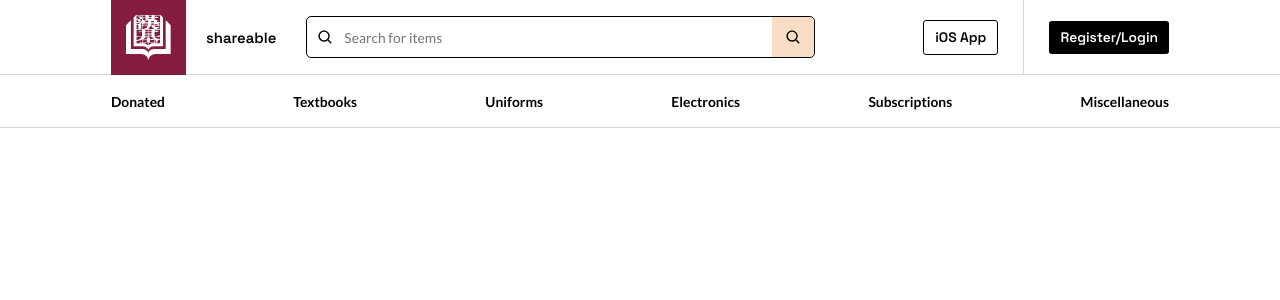
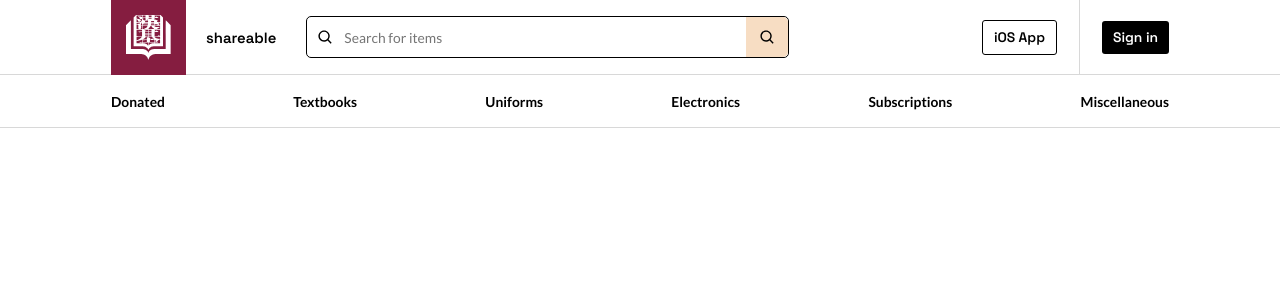
Before and after one commit to ang9009/tradeable, a React (Create React App) app: page /sign-in in a window 1280 px wide. Shown: the top 300 px of the page. Built offline with nearby package versions, Linux system fonts and the light colour scheme; no server answers.

Commit message:
Finished auth widget

```diff
--- a/src/components/ui/Button/Button.js
+++ b/src/components/ui/Button/Button.js
@@ -1,10 +1,9 @@
 import ButtonCSS from "./Button.module.css";
 
-function Button({ type, onClick, text, styles }) {
+function Button({ type, onClick, text, className }) {
   return (
     <button
-      style={styles}
-      className={`${ButtonCSS[type]} ${ButtonCSS["all-btns"]}`}
+      className={`${ButtonCSS[type]} ${ButtonCSS["all-btns"]}  ${className}`}
       onClick={onClick}
     >
       {text}
--- a/src/components/ui/Button/Button.module.css
+++ b/src/components/ui/Button/Button.module.css
@@ -38,3 +38,10 @@
 .black-outline:hover {
   background: #f6f6f6;
 }
+
+.icon {
+  background: none;
+  display: grid;
+  place-items: center;
+  padding: 0;
+}
--- a/src/features/auth/components/AuthModal/AuthModal.js
+++ b/src/features/auth/components/AuthModal/AuthModal.js
@@ -11,11 +11,11 @@ function AuthModal({ isAuthModalOpen, setIsAuthModalOpen }) {
     <Modal
       isOpen={isAuthModalOpen}
       handleClose={() => setIsAuthModalOpen(false)}
-      title={"Register/sign in"}
+      title={"Sign in"}
     >
       <p>
         Sign in to shareable using your CIS Gmail account. No registration
-        required!
+        required.
       </p>
       <SignInButton signIn={() => login()} />
       {error !== "" && <Error message={error} />}
--- a/src/features/auth/components/AuthWidget/AuthWidget.js
+++ b/src/features/auth/components/AuthWidget/AuthWidget.js
@@ -5,6 +5,7 @@ import AuthModal from "../AuthModal/AuthModal";
 import UserWidget from "../UserWidget/UserWidget";
 import Skeleton from "react-loading-skeleton";
 import AuthWidgetCSS from "./AuthWidget.module.css";
+import UserActionsWidget from "../UserActionsWidget/UserActionsWidget";
 
 function AuthWidget() {
   const [isAuthModalOpen, setIsAuthModalOpen] = useState(false);
@@ -14,18 +15,26 @@ function AuthWidget() {
   return (
     <>
       {/* Display skeleton if user is still being fetched, otherwise show user widget/buttons */}
-      <div className={AuthWidgetCSS["widget-container"]}>
+      <div className={AuthWidgetCSS["auth-widget-container"]}>
         {isFetchingUser ? (
-          <Skeleton height={"35px"} width={"98.66px"} />
+          // TODO: figure this out idk why the styles aren't applying
+          <Skeleton
+            className={AuthWidgetCSS["auth-widget-skeleton"]}
+            width={"98.66px"}
+          />
         ) : (
           <>
             {user ? (
-              <UserWidget />
+              <>
+                <UserActionsWidget />
+                <UserWidget />
+              </>
             ) : (
               <>
                 <Button
                   type={"black-filled"}
-                  text={"Register/Login"}
+                  text={"Sign in"}
+                  className={AuthWidgetCSS["sign-in-btn"]}
                   onClick={() => {
                     setIsAuthModalOpen(true);
                   }}
--- a/src/features/auth/components/AuthWidget/AuthWidget.module.css
+++ b/src/features/auth/components/AuthWidget/AuthWidget.module.css
@@ -1,3 +1,13 @@
-.widget-container {
-  margin-left: 25px;
+.auth-widget-container {
+  display: flex;
+  align-items: center;
 }
+
+.sign-in-btn {
+  margin-left: 22px;
+}
+
+.auth-widget-skeleton {
+  height: 35px;
+  margin-left: 22px;
+}
--- /dev/null
+++ b/src/features/auth/components/UserActionsWidget/UserActionsWidget.js
@@ -0,0 +1,15 @@
+import { FiHeart, FiMessageSquare } from "react-icons/fi";
+import Button from "../../../../components/ui/Button/Button";
+import UserActionsWidgetCSS from "./UserActionsWidget.module.css";
+
+function UserActionsWidget() {
+  return (
+    <div className={UserActionsWidgetCSS["user-actions-widget-container"]}>
+      <Button type={"gray-outline"} text={"Sell"} />
+      <Button text={<FiMessageSquare size={"22px"} />} type={"icon"} />
+      <Button text={<FiHeart size={"22px"} />} type={"icon"} />
+    </div>
+  );
+}
+
+export default UserActionsWidget;
--- /dev/null
+++ b/src/features/auth/components/UserActionsWidget/UserActionsWidget.module.css
@@ -0,0 +1,7 @@
+.user-actions-widget-container > * {
+  margin-left: 22px;
+}
+
+.user-actions-widget-container {
+  display: flex;
+}
--- a/src/features/auth/components/UserWidget/UserWidget.js
+++ b/src/features/auth/components/UserWidget/UserWidget.js
@@ -1,6 +1,6 @@
 import { useUser } from "../../../../context/UserContext";
 import UserWidgetCSS from "./UserWidget.module.css";
-import { FiChevronDown } from "react-icons/fi";
+import { AiFillCaretDown } from "react-icons/ai";
 import * as DropdownMenu from "@radix-ui/react-dropdown-menu";
 import { auth } from "../../../../lib/firebase";
 
@@ -14,7 +14,7 @@ function UserWidget() {
         <img src={user.photoURL} alt="" />
         <div className={UserWidgetCSS.username}>{user.displayName}</div>
         <div className={UserWidgetCSS["down-chevron"]}>
-          <FiChevronDown />
+          <AiFillCaretDown size={"12px"} />
         </div>
       </DropdownMenu.Trigger>
       {/* The dropdown menu */}
@@ -24,6 +24,9 @@ function UserWidget() {
         </DropdownMenu.Item>
         <DropdownMenu.Item className={UserWidgetCSS["select-item"]}>
           Settings
+        </DropdownMenu.Item>
+        <DropdownMenu.Item className={UserWidgetCSS["select-item"]}>
+          Create listing
         </DropdownMenu.Item>
         <DropdownMenu.Item className={UserWidgetCSS["select-item"]}>
           Messages
--- a/src/features/auth/components/UserWidget/UserWidget.module.css
+++ b/src/features/auth/components/UserWidget/UserWidget.module.css
@@ -5,6 +5,7 @@
   height: 100%;
   background: none;
   border: none;
+  margin-left: 22px;
 }
 
 .widget-container:focus {
@@ -20,6 +21,10 @@
   margin-left: 10px;
   font-weight: var(--bold);
   font-family: "Space Grotesk", "sans-serif";
+  max-width: 70px;
+  overflow: hidden;
+  text-overflow: ellipsis;
+  white-space: nowrap;
 }
 
 .down-chevron {
@@ -44,6 +49,10 @@
   width: 122.49px;
 }
 
+.select-item {
+  transition: all 0.2s;
+}
+
 .select-item:last-child {
   color: var(--secondary-text-color);
 }
--- a/src/layouts/Navbar/Navbar.js
+++ b/src/layouts/Navbar/Navbar.js
@@ -1,8 +1,8 @@
+import cisLogo from "../../assets/cis_logo.svg";
+import Button from "../../components/ui/Button/Button";
 import AuthWidget from "../../features/auth/components/AuthWidget/AuthWidget";
+import Searchbar from "./NavSearchbar";
 import NavbarCSS from "./Navbar.module.css";
-import cisLogo from "../../assets/cis_logo.svg";
-import Searchbar from "./NavSearchbar";
-import Button from "../../components/ui/Button/Button";
 
 const Navbar = () => {
   return (
--- a/src/layouts/Navbar/Navbar.module.css
+++ b/src/layouts/Navbar/Navbar.module.css
@@ -21,7 +21,7 @@
 
 /* Nav left */
 .nav-left {
-  width: 55vw;
+  width: 53vw;
 }
 
 .logo {
@@ -54,7 +54,7 @@
   width: 1px;
   background: var(--primary-border-color);
   height: 100%;
-  margin-left: 25px;
+  margin-left: 22px;
 }
 
 /* Nav bottom */
@@ -75,4 +75,5 @@
 
 .nav-bottom ul li {
   font-weight: var(--bold);
+  cursor: pointer;
 }
```
Lines whose indentation alone changed are shown as unchanged.
